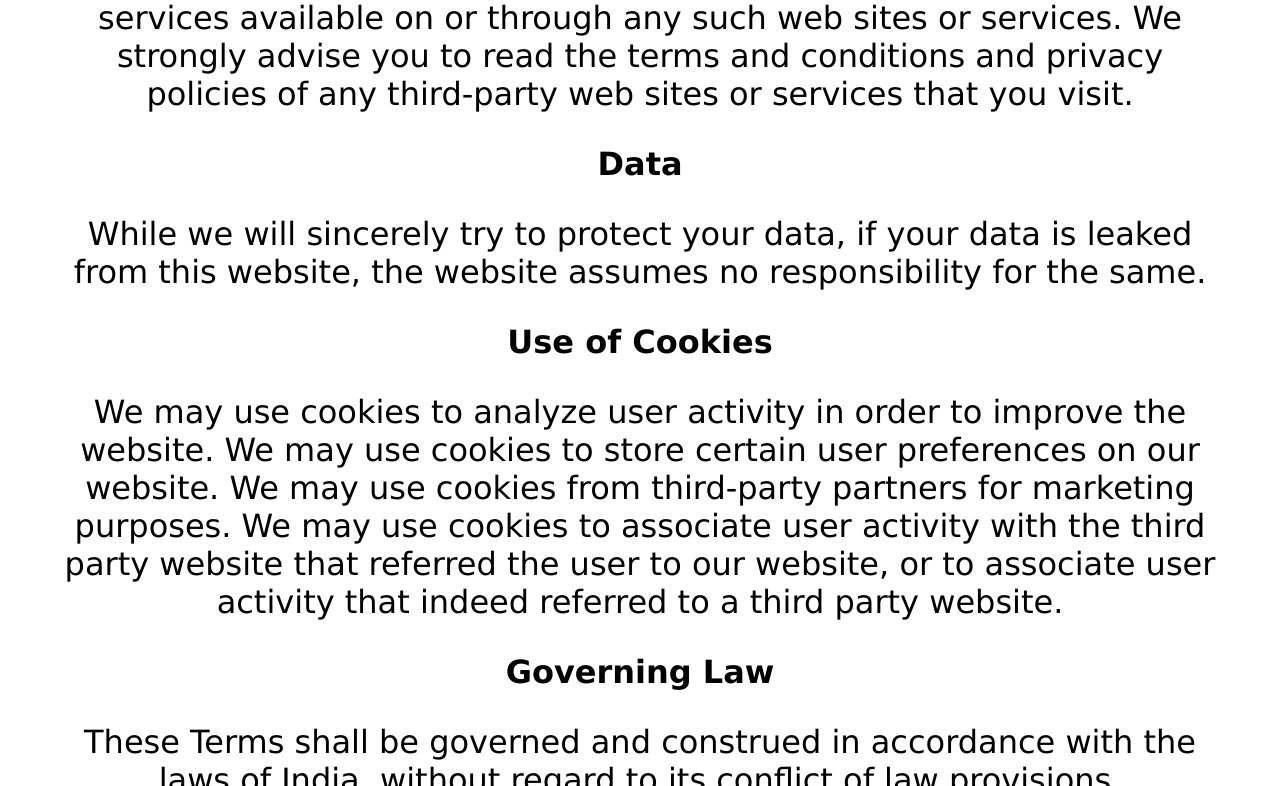
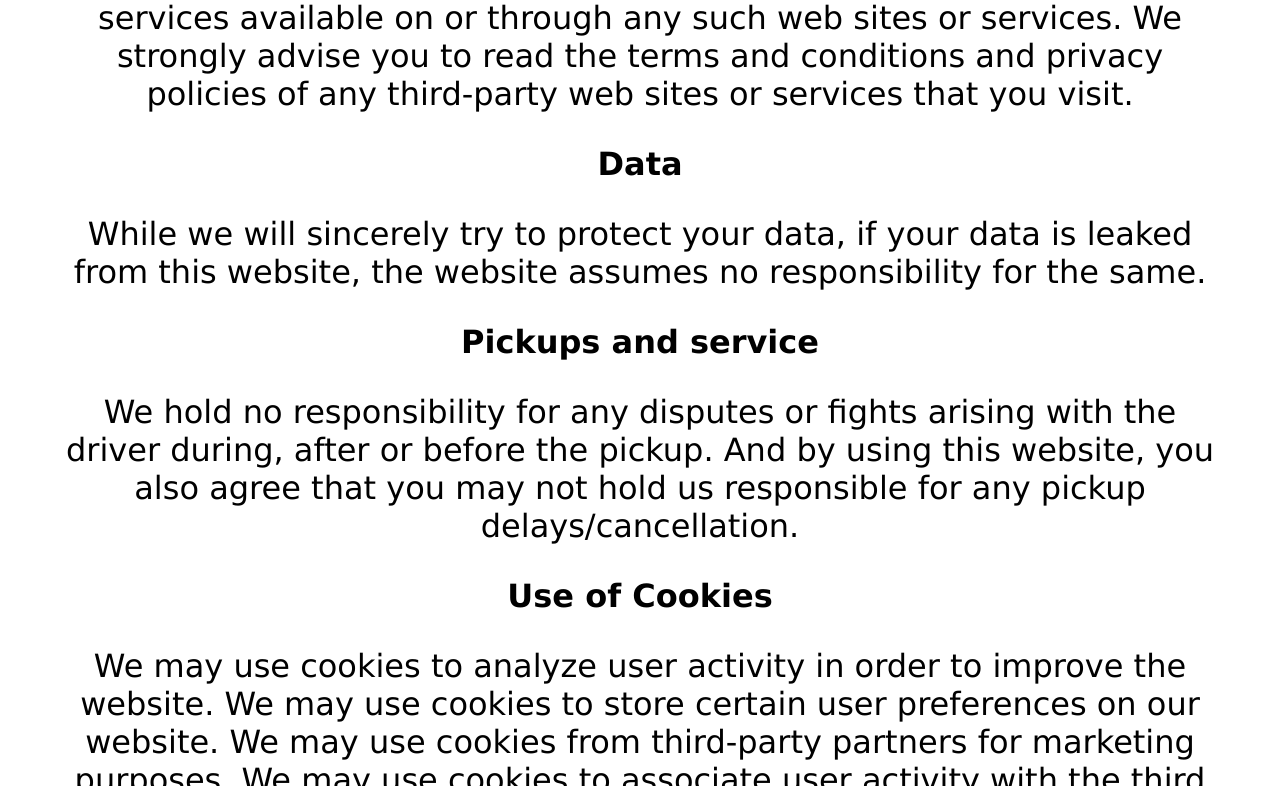
Before and after one commit to TakshPSingh/booksforsociety.com, a website: page public/terms.html in a window 1280 px wide. Shown: the part 1332-2118 px from the top of the page. Drawn offline with nearby package versions, Linux system fonts and the light colour scheme; no server answers.

Commit message:
Updated terms

```diff
--- a/public/terms.html
+++ b/public/terms.html
@@ -26,7 +26,7 @@
         </p>
         <p align="center" class="bold">
                 Last updated: Januray 21, 2019
-                (Updated Data Clause)
+                (Pickups Clause)
         </p>
         <p align="center">
                 Please read these Terms and Conditions ("Terms", "Terms and Conditions") carefully before using the www.booksforsociety.com website (the "Service") operated by www.booksforsociety.com ("us", "we", or "our").
@@ -51,6 +51,14 @@
             <p align="center">
                 While we will sincerely try to protect your data, if your data is leaked from this website, the website assumes no responsibility for the same.
             </p>
+
+            <p align="center" class="bold">
+                Pickups and service
+             </p>
+            <p align="center">
+                We hold no responsibility for any disputes or fights arising with the driver during, after or before the pickup. And by using this website, you also agree that you may not hold us responsible for any pickup delays/cancellation.
+            </p>
+
                 <p align="center" class="bold">
                 Use of Cookies
                 </p> <p align="center">
```
